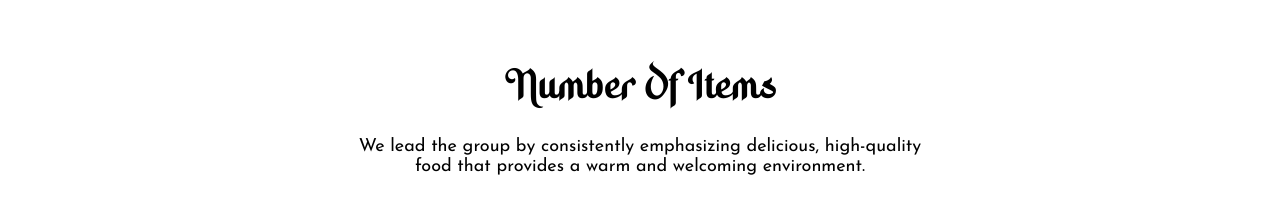
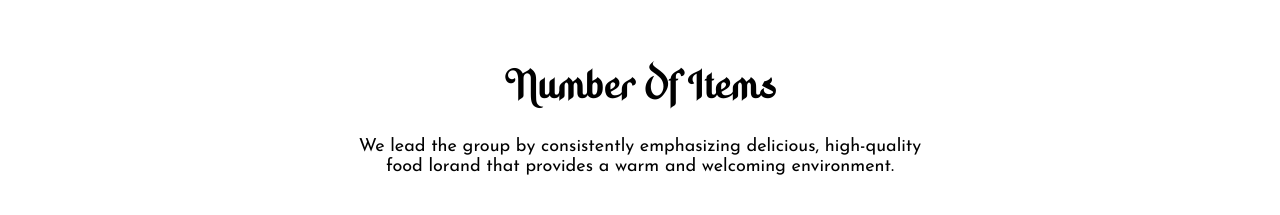
Before and after one commit to Sojib240/restaurant2, a React (Vite) app: page / in a window 1280 px wide. Shown: the part 7000-7215 px from the top of the page. Built offline with nearby package versions, Linux system fonts and the light colour scheme.

Commit message:
updating2

```diff
--- a/src/Components/NumberOfItems.jsx
+++ b/src/Components/NumberOfItems.jsx
@@ -16,7 +16,7 @@ const NumberOfItems = () => {
                     </h2>
                     <p className="font-JosefinSans_Regular text-lg leading-5 text-center">
                         We lead the group by consistently emphasizing delicious,
-                        high-quality food that provides a warm and welcoming
+                        high-quality food lorand that provides a warm and welcoming
                         environment.
                     </p>
                 </div>
```
